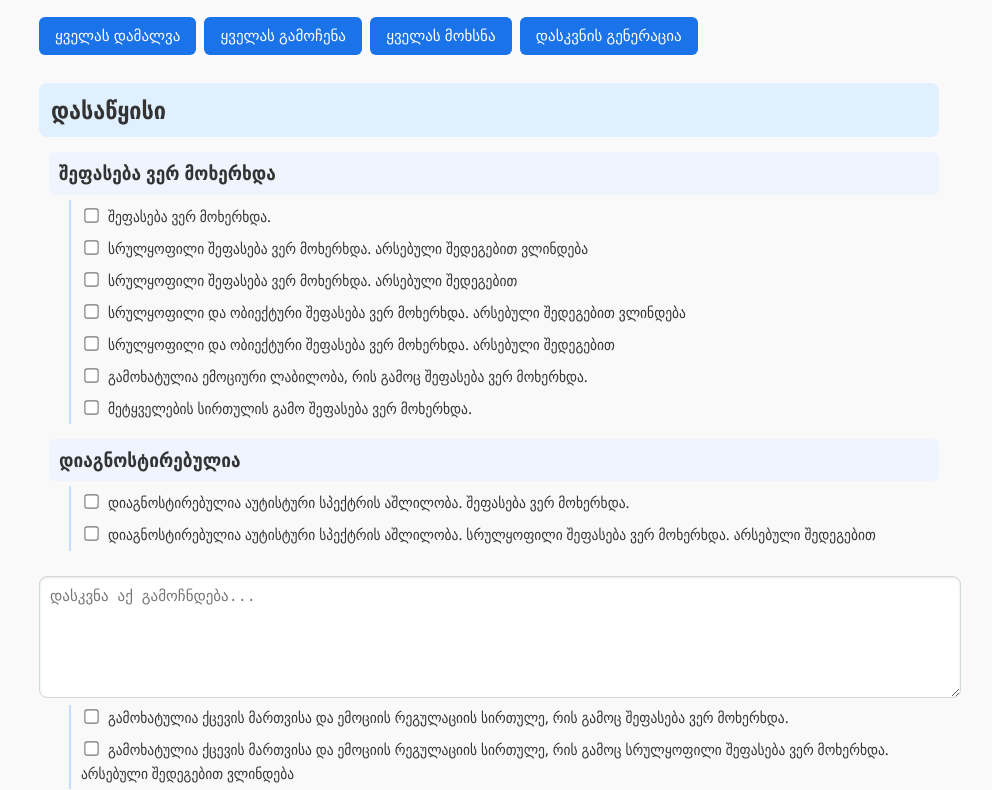
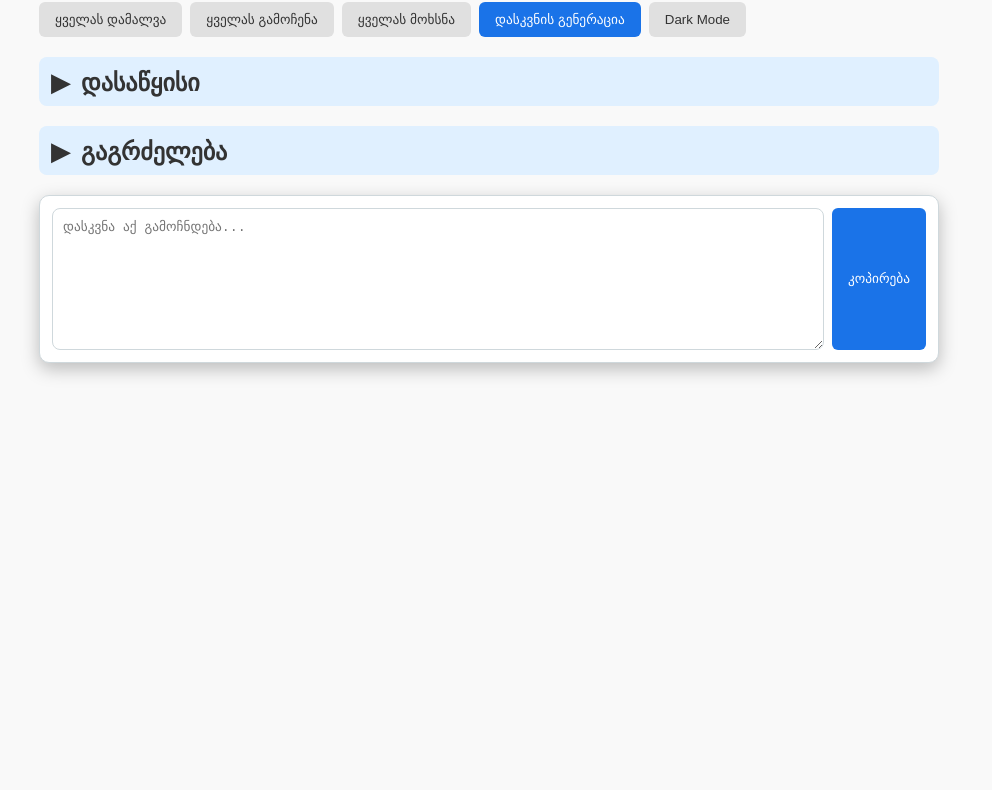
Before and after one commit to luka816/NeuroConclusion, a plain HTML site: page index.html in a window 1280 px wide. Shown: the part 84-874 px from the top of the page, without its empty margins (151-1143 px from the left). After the commit the page ends 800 px from the top, so only its background shows below. Drawn offline with Linux system fonts and the light colour scheme.

Commit message:
change things

```diff
--- a/index.html
+++ b/index.html
@@ -4,136 +4,342 @@
 <head>
     <meta charset="UTF-8">
     <title>ნეიროფსიქოლოგიური დასკვნა</title>
-    <link rel="stylesheet" href="style.css">
+
+    <style>
+        :root {
+            --primary: #1a73e8;
+            --primary-hover: #155ab6;
+            --secondary: #e0e0e0;
+            --text: #333;
+            --bg: #f9f9f9;
+            --card: #fff;
+            --border: #cfd8dc;
+            --cat-bg: #e0f0ff;
+            --sub-bg: #f0f4ff;
+        }
+
+        [data-theme="dark"] {
+            --primary: #4285f4;
+            --primary-hover: #2a56c6;
+            --secondary: #555;
+            --text: #eee;
+            --bg: #181818;
+            --card: #242424;
+            --border: #555;
+            --cat-bg: #2a3b4f;
+            --sub-bg: #37485d;
+        }
+
+        body {
+            font-family: "Segoe UI", sans-serif;
+            background: var(--bg);
+            color: var(--text);
+            max-width: 900px;
+            margin: 20px auto;
+            padding-bottom: 220px;
+        }
+
+        h1 {
+            text-align: center;
+            color: var(--primary);
+        }
+
+        h2,
+        h3 {
+            cursor: pointer;
+            padding: 8px 12px;
+            border-radius: 8px;
+            user-select: none;
+        }
+
+        h2 {
+            background: var(--cat-bg);
+        }
+
+        h3 {
+            background: var(--sub-bg);
+            margin-left: 12px;
+        }
+
+        h2:hover,
+        h3:hover {
+            background: var(--primary-hover);
+            color: #fff;
+        }
+
+        .arrow {
+            display: inline-block;
+            width: 1em;
+            margin-right: 6px;
+        }
+
+        .category {
+            margin-bottom: 18px;
+        }
+
+        /* BIG CATEGORY — NO ANIMATION */
+        .category-content {
+            display: none;
+            margin-left: 12px;
+            border-left: 2px solid var(--border);
+            padding-left: 10px;
+        }
+
+        /* SUBCATEGORY — ANIMATED */
+        .phrases {
+            overflow: hidden;
+            max-height: 0;
+            transition: max-height .3s ease;
+            margin-left: 12px;
+            border-left: 2px solid var(--border);
+            padding-left: 10px;
+        }
+
+        .subcategory {
+            margin-bottom: 0px;
+        }
+
+        .subcategory {
+            margin-bottom: 14px;
+        }
+
+        .subcategory h3 {
+            margin: 0;
+            padding: 6px 12px;
+        }
+
+
+        label {
+            display: flex;
+            align-items: center;
+            gap: 8px;
+            padding: 6px 0;
+        }
+
+        input[type=checkbox] {
+            appearance: none;
+            width: 18px;
+            height: 18px;
+            border: 2px solid var(--primary);
+            border-radius: 4px;
+            position: relative;
+            flex-shrink: 0;
+        }
+
+        input[type=checkbox]:checked {
+            background: var(--primary);
+        }
+
+        input[type=checkbox]:checked::after {
+            content: "✔";
+            position: absolute;
+            top: 50%;
+            left: 50%;
+            transform: translate(-50%, -50%);
+            color: #fff;
+        }
+
+        .form-buttons {
+            display: flex;
+            flex-wrap: wrap;
+            gap: 8px;
+            margin-bottom: 20px;
+        }
+
+        button {
+            padding: 10px 16px;
+            border-radius: 6px;
+            border: none;
+            cursor: pointer;
+        }
+
+        .primary {
+            background: var(--primary);
+            color: #fff;
+        }
+
+        .secondary {
+            background: var(--secondary);
+            color: var(--text);
+        }
+
+        textarea {
+            flex: 1;
+            min-height: 120px;
+            padding: 10px;
+            border-radius: 8px;
+            border: 1px solid var(--border);
+            background: var(--card);
+            color: var(--text);
+            resize: vertical;
+        }
+
+        .sticky-output {
+            position: sticky;
+            bottom: 0;
+            display: flex;
+            gap: 8px;
+            background: var(--card);
+            padding: 12px;
+            border-radius: 10px;
+            border: 1px solid var(--border);
+            box-shadow: 0 6px 18px rgba(0, 0, 0, .25);
+        }
+
+        .sticky-output {
+            position: sticky;
+            bottom: 0;
+            display: flex;
+            gap: 8px;
+            background: var(--card);
+            padding: 12px;
+            border-radius: 10px;
+            border: 1px solid var(--border);
+            box-shadow: 0 6px 18px rgba(0, 0, 0, .25);
+        }
+
+        /* TOAST */
+        .copy-toast {
+            position: absolute;
+            top: -42px;
+            /* appears above textarea */
+            left: 40%;
+            background: var(--primary);
+            color: #fff;
+            padding: 8px 14px;
+            border-radius: 20px;
+            font-size: 14px;
+            opacity: 0;
+            transform: translateY(10px);
+            pointer-events: none;
+            transition: opacity .3s ease, transform .3s ease;
+            box-shadow: 0 6px 18px rgba(0, 0, 0, .25);
+            z-index: 10;
+        }
+
+        .copy-toast.show {
+            opacity: 1;
+            transform: translateY(0);
+        }
+    </style>
 </head>
 
-
-<body>
+<body data-theme="light">
 
     <h1>ნეიროფსიქოლოგიური დასკვნის გენერატორი</h1>
 
     <div class="form-buttons">
-        <button onclick="collapseAll()">ყველას დამალვა</button>
-        <button onclick="expandAll()">ყველას გამოჩენა</button>
-        <button onclick="uncheckAll()">ყველას მოხსნა</button>
-        <button onclick="generateConclusion()">დასკვნის გენერაცია</button>
+        <button class="secondary" onclick="collapseAll()">ყველას დამალვა</button>
+        <button class="secondary" onclick="expandAll()">ყველას გამოჩენა</button>
+        <button class="secondary" onclick="uncheckAll()">ყველას მოხსნა</button>
+        <button class="primary" onclick="generateConclusion()">დასკვნის გენერაცია</button>
+        <button class="secondary" onclick="toggleDarkMode()">Dark Mode</button>
     </div>
+
 
     <div id="form"></div>
 
-    <!-- STICKY OUTPUT -->
     <div class="sticky-output">
-        <!-- <div class="form-buttons">
-            <button onclick="generateConclusion()">დასკვნის გენერაცია</button>
-        </div> -->
+        <div id="copyToast" class="copy-toast">
+            ✅ დაკოპირებულია!
+        </div>
         <textarea id="output" placeholder="დასკვნა აქ გამოჩნდება..."></textarea>
+        <button class="primary" onclick="copyToClipboard()">კოპირება</button>
     </div>
 
     <script>
-        let TEMPLATE_DATA = null;
+        fetch("templates.json")
+            .then(r => r.json())
+            .then(data => renderForm(data));
 
-        fetch("templates.json")
-            .then(res => res.json())
-            .then(data => {
-                TEMPLATE_DATA = data;
-                renderForm();
+        function renderForm(data) {
+            const form = document.getElementById("form");
+
+            data.categories.sort((a, b) => a.order - b.order).forEach(cat => {
+                const c = document.createElement("div");
+                c.className = "category";
+
+                const h2 = document.createElement("h2");
+                h2.innerHTML = `<span class="arrow">▶</span>${cat.label}`;
+
+                const content = document.createElement("div");
+                content.className = "category-content";
+
+                h2.onclick = () => {
+                    const open = content.style.display === "block";
+                    content.style.display = open ? "none" : "block";
+                    h2.querySelector(".arrow").textContent = open ? "▶" : "▼";
+                };
+
+                cat.subcategories.sort((a, b) => a.order - b.order).forEach(sub => {
+                    const s = document.createElement("div");
+                    s.className = "subcategory";
+
+                    const h3 = document.createElement("h3");
+                    h3.innerHTML = `<span class="arrow">▶</span>${sub.label}`;
+
+                    const phrases = document.createElement("div");
+                    phrases.className = "phrases";
+
+                    h3.onclick = () => {
+                        const open = phrases.style.maxHeight && phrases.style.maxHeight !== "0px";
+                        phrases.style.maxHeight = open ? "0px" : phrases.scrollHeight + "px";
+                        h3.querySelector(".arrow").textContent = open ? "▶" : "▼";
+                    };
+
+                    sub.phrases.forEach((p, i) => {
+                        const lbl = document.createElement("label");
+                        const cb = document.createElement("input");
+                        cb.type = "checkbox";
+                        cb.dataset.text = p.text;
+                        cb.dataset.order = `${cat.order}.${sub.order}.${i}`;
+                        cb.onchange = updateOutput;
+                        lbl.append(cb, " " + p.text);
+                        phrases.appendChild(lbl);
+                    });
+
+                    s.append(h3, phrases);
+                    content.appendChild(s);
+                });
+
+                c.append(h2, content);
+                form.appendChild(c);
             });
-
-        function renderForm() {
-            const container = document.getElementById("form");
-            container.innerHTML = "";
-
-            TEMPLATE_DATA.categories
-                .sort((a, b) => a.order - b.order)
-                .forEach(category => {
-
-                    const catDiv = document.createElement("div");
-                    catDiv.className = "category";
-
-                    const catTitle = document.createElement("h2");
-                    catTitle.textContent = category.label;
-
-                    const catContent = document.createElement("div");
-                    catTitle.onclick = () => catContent.classList.toggle("hidden");
-
-                    category.subcategories
-                        .sort((a, b) => a.order - b.order)
-                        .forEach(sub => {
-
-                            const subDiv = document.createElement("div");
-                            subDiv.className = "subcategory";
-
-                            const subTitle = document.createElement("h3");
-                            subTitle.textContent = sub.label;
-
-                            const phrasesDiv = document.createElement("div");
-                            phrasesDiv.className = "phrases";
-
-                            subTitle.onclick = () => phrasesDiv.classList.toggle("hidden");
-
-                            sub.phrases.forEach((phrase, index) => {
-                                const label = document.createElement("label");
-
-                                const checkbox = document.createElement("input");
-                                checkbox.type = "checkbox";
-                                checkbox.dataset.text = phrase.text;
-                                checkbox.dataset.order =
-                                    `${category.order}.${sub.order}.${index}`;
-
-                                checkbox.addEventListener("change", updateLiveConclusion);
-
-                                label.appendChild(checkbox);
-                                label.append(" " + phrase.text);
-
-                                phrasesDiv.appendChild(label);
-                            });
-
-                            subDiv.appendChild(subTitle);
-                            subDiv.appendChild(phrasesDiv);
-                            catContent.appendChild(subDiv);
-                        });
-
-                    catDiv.appendChild(catTitle);
-                    catDiv.appendChild(catContent);
-                    container.appendChild(catDiv);
-                });
         }
 
-        function updateLiveConclusion() {
-            const selected = Array.from(
-                document.querySelectorAll("input[type=checkbox]:checked")
-            );
-
-            const result = selected
-                .sort((a, b) => a.dataset.order.localeCompare(b.dataset.order))
-                .map(cb => cb.dataset.text)
-                .join("");
-
-            document.getElementById("output").value = result;
-        }
-
-        function generateConclusion() {
-            updateLiveConclusion();
+        function expandAll() {
+            document.querySelectorAll(".category-content").forEach(c => c.style.display = "block");
+            document.querySelectorAll(".phrases").forEach(p => p.style.maxHeight = p.scrollHeight + "px");
+            document.querySelectorAll(".arrow").forEach(a => a.textContent = "▼");
         }
 
         function collapseAll() {
-            document
-                .querySelectorAll("#form .category > div, #form .phrases")
-                .forEach(el => el.classList.add("hidden"));
+            document.querySelectorAll(".category-content").forEach(c => c.style.display = "none");
+            document.querySelectorAll(".phrases").forEach(p => p.style.maxHeight = "0px");
+            document.querySelectorAll(".arrow").forEach(a => a.textContent = "▶");
         }
 
-        function expandAll() {
-            document
-                .querySelectorAll("#form .category > div, #form .phrases")
-                .forEach(el => el.classList.remove("hidden"));
+        function updateOutput() {
+            output.value = [...document.querySelectorAll("input:checked")]
+                .sort((a, b) => a.dataset.order.localeCompare(b.dataset.order))
+                .map(c => c.dataset.text).join("");
         }
 
-        function uncheckAll() {
-            document
-                .querySelectorAll("input[type=checkbox]")
-                .forEach(cb => cb.checked = false);
+        function generateConclusion() { updateOutput(); }
+        function uncheckAll() { document.querySelectorAll("input").forEach(c => c.checked = false); output.value = ""; }
+        function copyToClipboard() {
+            navigator.clipboard.writeText(output.value).then(() => {
+                const toast = document.getElementById("copyToast");
+                toast.classList.add("show");
 
-            document.getElementById("output").value = "";
+                setTimeout(() => {
+                    toast.classList.remove("show");
+                }, 1500);
+            });
+        }
+
+        function toggleDarkMode() {
+            document.body.dataset.theme = document.body.dataset.theme === "dark" ? "light" : "dark";
         }
     </script>
 
--- a/templates.json
+++ b/templates.json
@@ -230,8 +230,116 @@
                     ]
                 },
                 {
+                    "label": "შედეგები – საყურადღებოა",
+                    "order": 4,
+                    "phrases": [
+                        {
+                            "text": "საყურადღებოა თხემ-კეფის წილის ფუნქციონორება. "
+                        },
+                        {
+                            "text": "საყურადღებოა თხემის წილის ფუნქციონირება. "
+                        },
+                        {
+                            "text": "საყურადღებოა კეფის წილის ფუქნციონირება. "
+                        },
+                        {
+                            "text": "საყურადღებოა ქერქქვეშა სტრუქტურების ფუნქციონირება. "
+                        },
+                        {
+                            "text": "საყურადღებოა [                                                  ] ფუნქციონირება. "
+                        },
+                        {
+                            "text": "საყურადღებოა [                                                  ] "
+                        }
+                    ]
+                },
+                {
+                    "label": "შედეგები – ფსიქიკური განვითარების ეტაპების დაყოვნება",
+                    "order": 5,
+                    "phrases": [
+                        {
+                            "text": "უპირატესად ექსპრესიული და იმპრესიული ენა. "
+                        },
+                        {
+                            "text": "უპირატესად ექსპრესიული და ნაწილობრივ იმპრესიული ენა. "
+                        },
+                        {
+                            "text": "უპირატესად ექსპრესიული ენა. "
+                        },
+                        {
+                            "text": "უპირატესად იპრესიული ენა. "
+                        }
+                    ]
+                },
+                {
+                    "label": "შედეგები – ფსიქიკური განვითარების ეტაპების დაყოვნება (მეტყველება - კონკრეტულად  - - დეფიციტურია",
+                    "order": 6,
+                    "phrases": [
+                        {
+                            "text": "არ აქვს ლექსიკური მარაგი. "
+                        },
+                        {
+                            "text": "აქვს მწირი ლექსიკური მარაგი. "
+                        },
+                        {
+                            "text": "ვლინდება აგრამატიზმი. "
+                        },
+                        {
+                            "text": "არ არის გამართული ფრაზული მეტყველება."
+                        },
+                        {
+                            "text": "გამოხატულია აგრამატიზმი და არტიკულაციის სირთულე. "
+                        },
+                        {
+                            "text": "დეფიციტურია [                                                 ] უნარები. "
+                        },
+                        {
+                            "text": "უჭირს მარტივი ინსტრუქციების გაგება/შესრულება. "
+                        },
+                        {
+                            "text": "უჭირს მარტივი ინსტრუქციების სტაბილურად გაგება/შესრულება. "
+                        },
+                        {
+                            "text": "უჭირს სამსაფეხურიანი ინსტრუქციების გაგება/შესრულება. "
+                        },
+                        {
+                            "text": "უჭირს სამსაფეხურიანი ინსტრუქციების სტაბილურად გაგება/შესრულება. "
+                        },
+                        {
+                            "text": "ვლინდება ქცევის მართვისა და ემოციის რეგულაციის სირთულე. "
+                        },
+                        {
+                            "text": "საყურადღებოა სენსორული ინტეგრაციის სფერო. "
+                        }
+                    ]
+                },
+                {
+                    "label": "შედეგები – 6-13 წლის",
+                    "order": 7,
+                    "phrases": [
+                        {
+                            "text": "გამოხატულია ფონოლოგიური სინთეზისა და არტიკულაციის სირთულე. "
+                        },
+                        {
+                            "text": "უჭირს სიუჟეტური სურათების აღწერა. "
+                        },
+                        {
+                            "text": "ვლინდება აგრამატიზმი. "
+                        },
+                        {
+                            "text": "აქვს მწირი ლექსიკური მარაგი. "
+                        },
+                        {
+                            "text": "ვლინდება აგრამატიზმი და არტიკულაციის სირთულე. "
+                        },
+                        {
+                            "text": "ვიზიალურ - სივრცითი უნარები ( - წ - თ ); ნატიფი მოტორული უნარები - მარჯვენა (დომინანტი) ( - წ - თ ), მარცხენა ( - წ - თ ). "
+                        }
+                    ]
+                },
+                {
                     "label": "დამახასიათებელი ნიშნები",
-                    "order": 4,
+                    "order": 8,
                     "phrases": [
                         {
                             "text": "გამოხატულია აუტისტური სპექტრისთვის დამახასიათებელი ნიშნები. "
@@ -241,12 +349,15 @@
                         },
                         {
                             "text": "გამოხატულია ADHD-ისთვის დამახასიათებელი ნიშნები. "
+                        },
+                        {
+                            "text": "გამოხატულია [                                   ] "
                         }
                     ]
                 },
                 {
                     "label": "რეკომენდაციები",
-                    "order": 5,
+                    "order": 9,
                     "phrases": [
                         {
                             "text": "რეკომენდებულია ფსიქიატრისა და ფსიქოთერაპევტის კონსულტაცია. "
@@ -277,6 +388,9 @@
                         },
                         {
                             "text": "რეკომენდებულია ქცევის თერაპია. "
+                        },
+                        {
+                            "text": "რეკომენდებულია [                  ] "
                         }
                     ]
                 }
```
Also changed, not shown: 2 other files.
